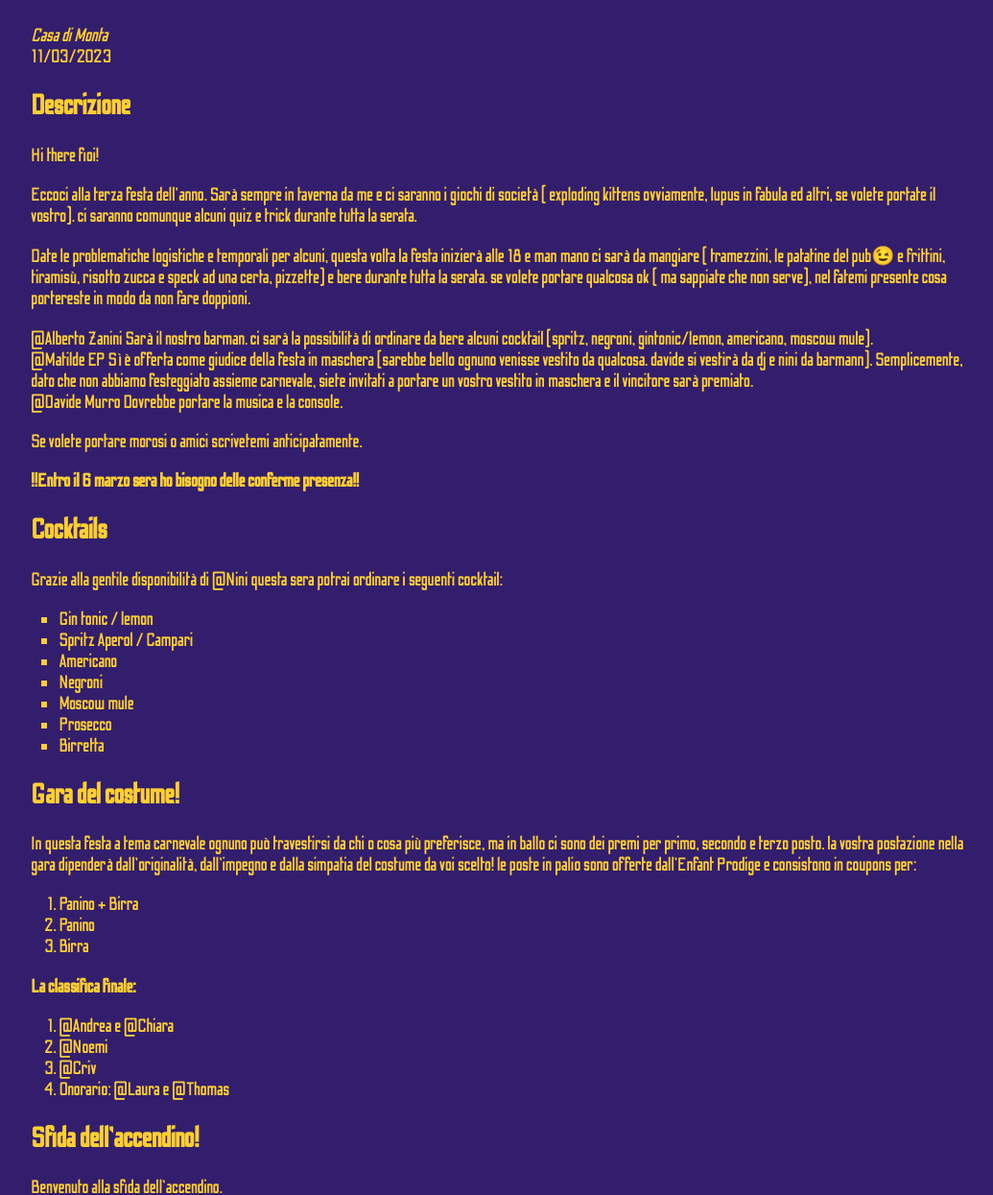
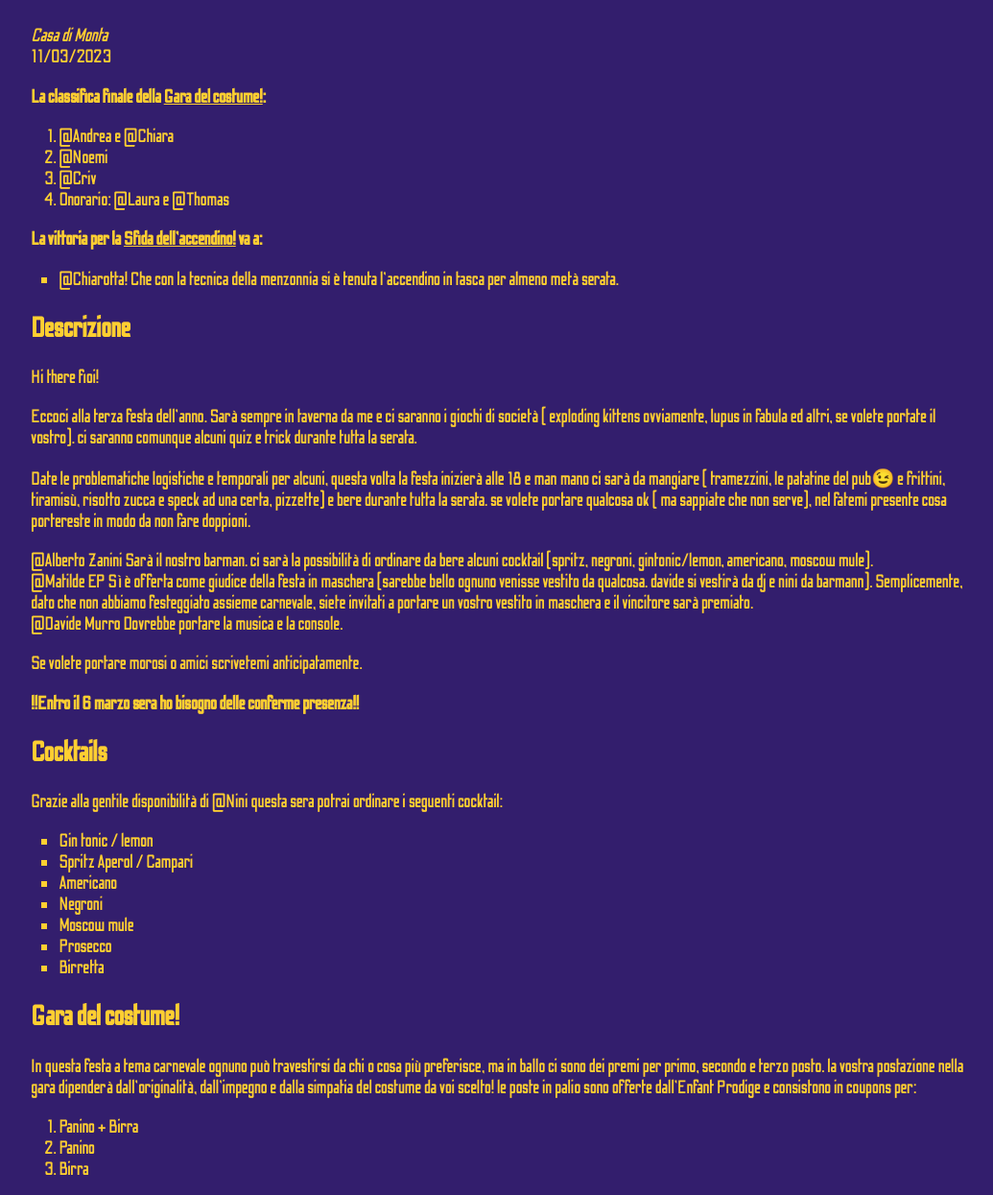
Before and after one commit to DavideMurro/Fest-ON, a plain HTML site: page event-2023-march.html in a window 1280 px wide. Shown: the part 228-1473 px from the top of the page at 96% size, without its empty margins (115-1150 px from the left). Drawn offline with Linux system fonts and the light colour scheme.

Commit message:
graphic adjustments

```diff
--- a/event-2023-march.html
+++ b/event-2023-march.html
@@ -41,6 +41,23 @@
         <article>
             <address>Casa di Monta</address>
             <time datetime="2023-03-11">11/03/2023</time>
+            <p>
+                <strong>La classifica finale della <a href="#costume-contest">Gara del costume!</a>:</strong>
+                <ol>
+                    <li>@Andrea e @Chiara</li>
+                    <li>@Noemi</li>
+                    <li>@Criv</li>
+                    <li>Onorario: @Laura e @Thomas</li>
+                </ol>
+            </p>
+            <p>
+                <strong>La vittoria per la <a href="#game-lighter">Sfida dell'accendino!</a> va a:</strong>
+                <ul>
+                    <li>
+                        @Chiarotta! Che con la tecnica della menzonnia si è tenuta l'accendino in tasca per almeno metà serata.
+                    </li>
+                </ul>
+            </p>
         </article>
 
         <article>
@@ -94,15 +111,6 @@
                     <li>Birra</li>
                 </ol>
             </p>
-            <p>
-                <strong>La classifica finale:</strong>
-                <ol>
-                    <li>@Andrea e @Chiara</li>
-                    <li>@Noemi</li>
-                    <li>@Criv</li>
-                    <li>Onorario: @Laura e @Thomas</li>
-                </ol>
-            </p>
         </article>
 
         <article>
@@ -120,9 +128,6 @@
             </p>
             <p>
                 Link al gioco: <a href="game-lighter.html">game-lighter.html</a>
-            </p>
-            <p>
-                <strong>La vittoria va a @Chiarotta! Che con la tecnica della menzonnia si è tenuta l'accendino in tasca per almeno metà serata.</strong>
             </p>
         </article>
 
```
Also changed, not shown: event-2023-june.html (+7 -7 lines).
